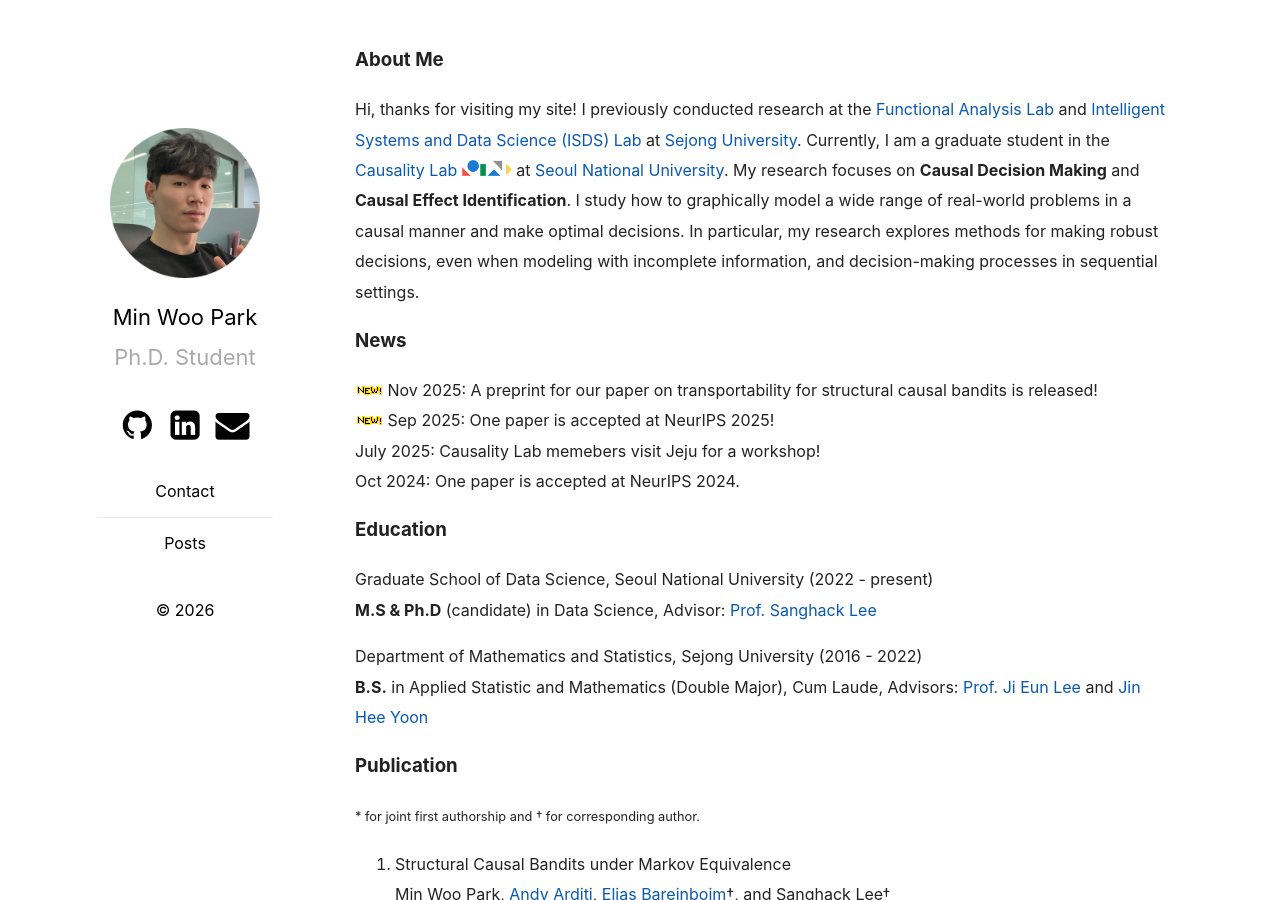
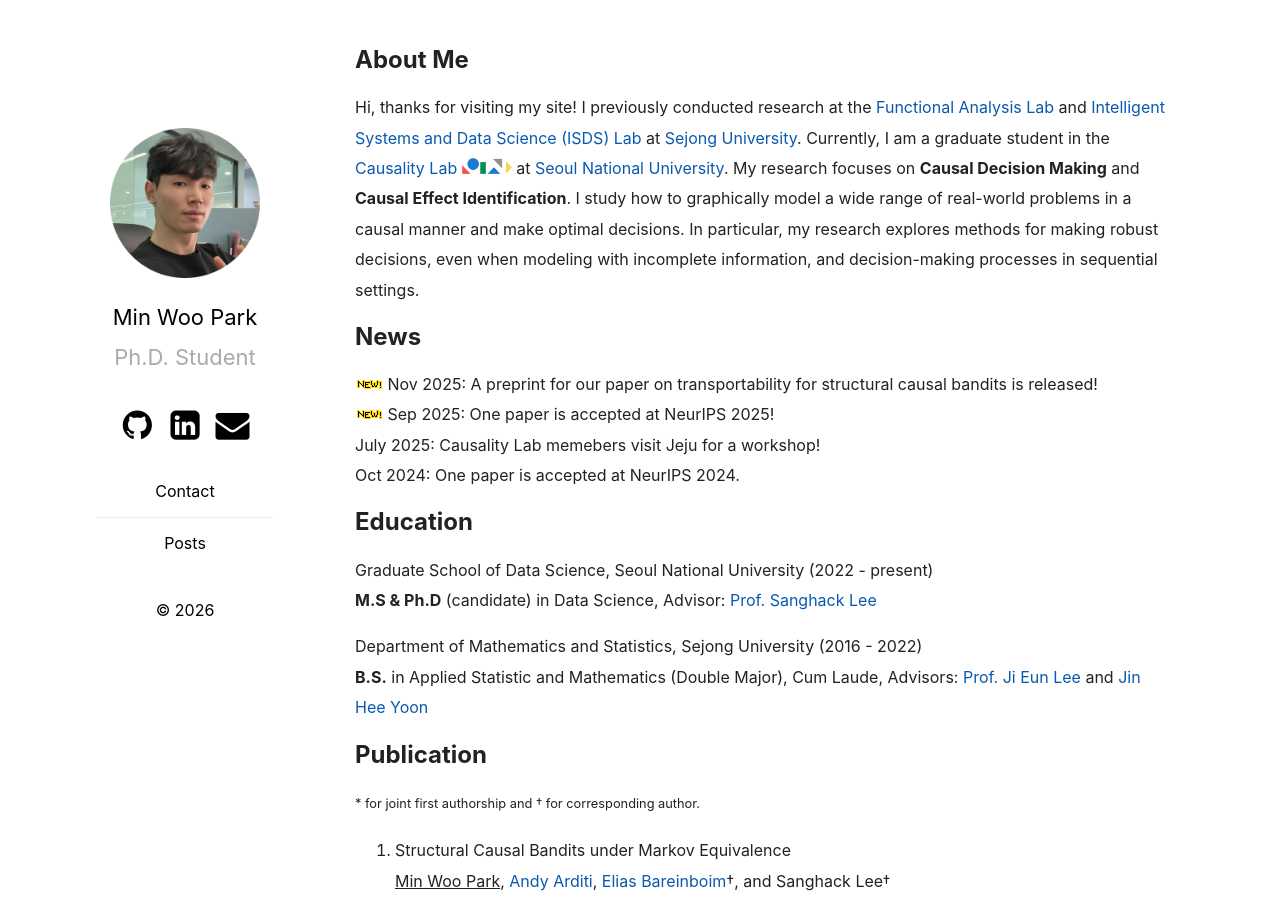
Before and after one commit to MinwooPark96/minwoopark96.github.com, a Jekyll site: the page built from index.md, in a window 1280 px wide and 900 px high. Built offline with Jekyll 4.4.1, drawn with Linux system fonts in a browser that asks for light colours.

Commit message:
Fix link causality lab and adjust size of title

```diff
--- a/index.md
+++ b/index.md
@@ -3,16 +3,16 @@ layout: page
 title: Min Woo Park
 ---
 
-### About Me
+## About Me
 
-Hi, thanks for visiting my site! I previously conducted research at the [Functional Analysis Lab](https://home.sejong.ac.kr/~jieunlee7/6.html) and [Intelligent Systems and Data Science (ISDS) Lab](https://sites.google.com/view/isdslab/home) at [Sejong University](http://sejong.ac.kr/). Currently, I am a graduate student in the [Causality Lab](https://causality.snu.ac.kr/) <img src="causality_logo.jpg" alt="Causality Logo" style="width:50px; height:auto; display:inline;"> at [Seoul National University](https://www.snu.ac.kr/). My research focuses on **Causal Decision Making** and **Causal Effect Identification**. I study how to graphically model a wide range of real-world problems in a causal manner and make optimal decisions. In particular, my research explores methods for making robust decisions, even when modeling with incomplete information, and decision-making processes in sequential settings.
+Hi, thanks for visiting my site! I previously conducted research at the [Functional Analysis Lab](https://home.sejong.ac.kr/~jieunlee7/6.html) and [Intelligent Systems and Data Science (ISDS) Lab](https://sites.google.com/view/isdslab/home) at [Sejong University](http://sejong.ac.kr/). Currently, I am a graduate student in the [Causality Lab](https://www.sanghacklee.me/members/) <img src="causality_logo.jpg" alt="Causality Logo" style="width:50px; height:auto; display:inline;"> at [Seoul National University](https://www.snu.ac.kr/). My research focuses on **Causal Decision Making** and **Causal Effect Identification**. I study how to graphically model a wide range of real-world problems in a causal manner and make optimal decisions. In particular, my research explores methods for making robust decisions, even when modeling with incomplete information, and decision-making processes in sequential settings.
 
-### News
+## News
 ![New!](../assets/new.gif) Nov 2025: A preprint for our paper on transportability for structural causal bandits is released!<br/> ![New!](../assets/new.gif) Sep 2025: One paper is accepted at NeurIPS 2025!<br/>
 July 2025: Causality Lab memebers visit Jeju for a workshop! <br/>
 Oct 2024: One paper is accepted at NeurIPS 2024.
 
-### Education
+## Education
 
 Graduate School of Data Science, Seoul National University (2022 - present)<br/>
 **M.S & Ph.D** (candidate) in Data Science, Advisor: [Prof. Sanghack Lee](https://www.sanghacklee.me/)
@@ -21,7 +21,7 @@ Department of Mathematics and Statistics, Sejong University (2016  - 2022) <br/>
 **B.S.** in Applied Statistic and Mathematics (Double Major), Cum Laude, Advisors: [Prof. Ji Eun Lee](https://home.sejong.ac.kr/~jieunlee7/) and [Jin Hee Yoon](https://home.sejong.ac.kr/~jin9135/) <br/>
 
 
-### Publication
+## Publication
 <small>\* for joint first authorship and † for corresponding author.</small>
 
 1. Structural Causal Bandits under Markov Equivalence <br/>
```
